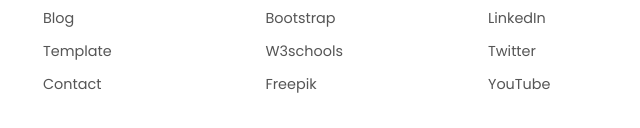
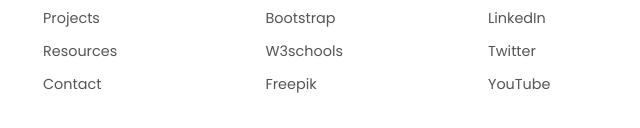
Before and after one commit to nimethbaba/Atom, a plain HTML site: page project.html in a window 1280 px wide. Shown: the part 3432-3560 px from the top of the page, 337-977 px from the left. Drawn offline with Linux system fonts and the light colour scheme.

Commit message:
Update project.html

```diff
--- a/project.html
+++ b/project.html
@@ -158,8 +158,8 @@
                 <h3>Explore</h3>
                 <ul>
                     <li><a href="#">Home</a></li>
-                    <li><a href="#">Blog</a></li>
-                    <li><a href="#">Template</a></li>
+                    <li><a href="#">Projects</a></li>
+                    <li><a href="#">Resources</a></li>
                     <li><a href="#">Contact</a></li>
                 </ul>
             </div>
```
